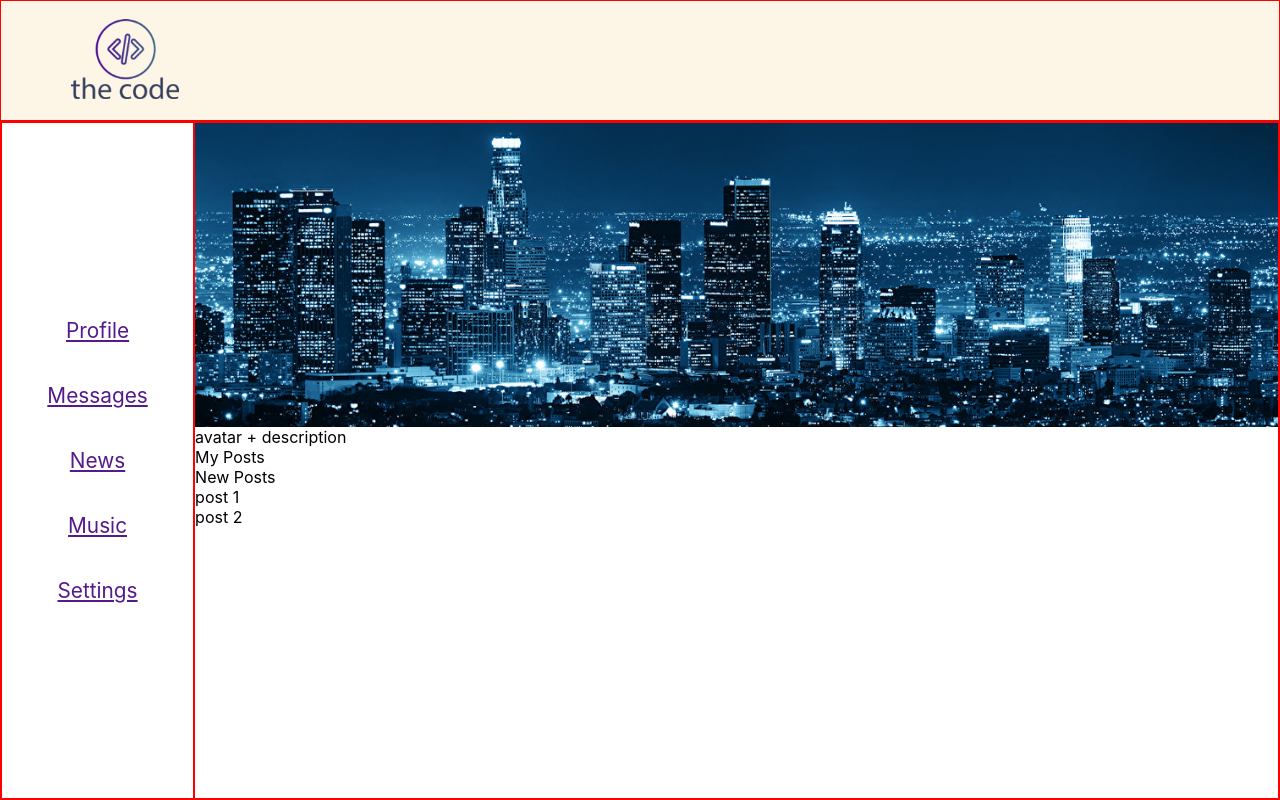
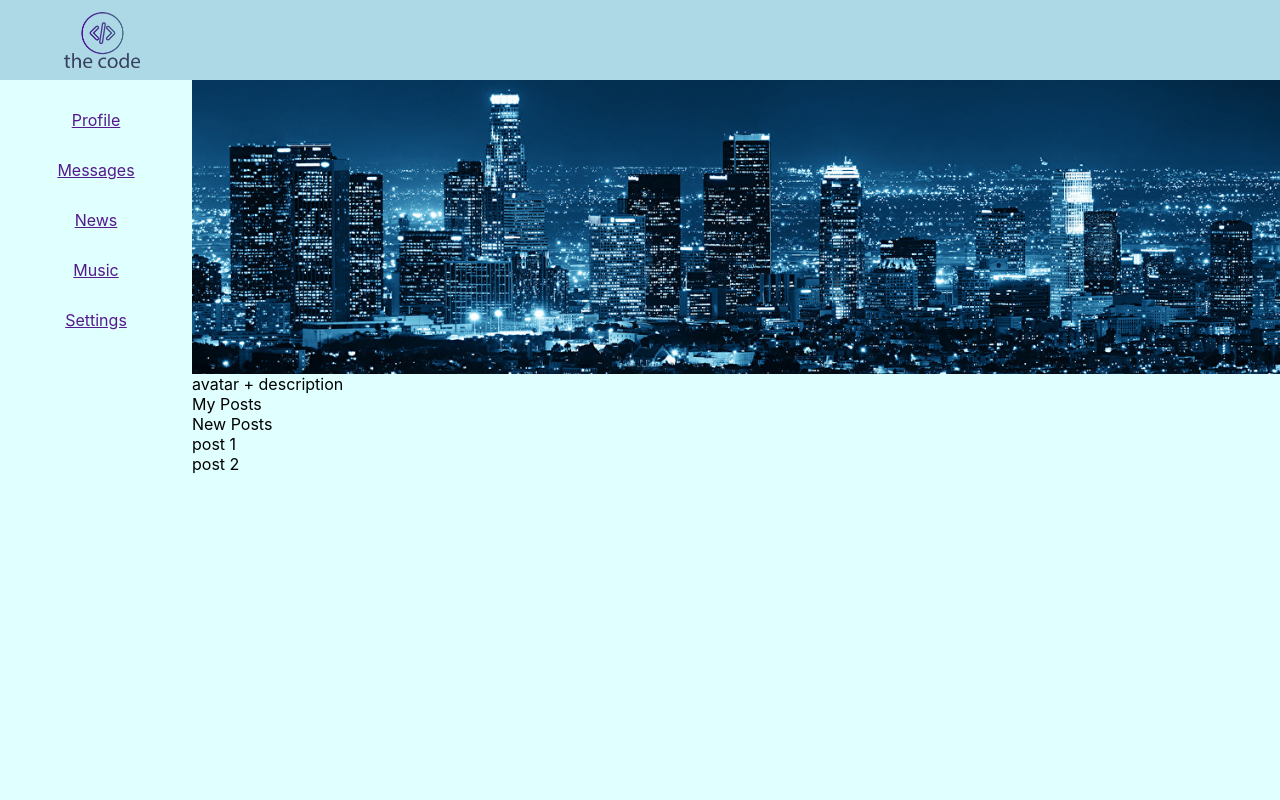
Before and after one commit to picpoint/reactsn, a React (Create React App) app: page / in a window 1280 px wide. Built offline with nearby package versions, Linux system fonts and the light colour scheme.

Commit message:
rewrite layout

```diff
--- a/src/App.js
+++ b/src/App.js
@@ -7,13 +7,13 @@ import Content from './components/Content';
 
 function App() {
   return (
-    <div className="app-wrapper">
-      <div className="app-wrapper__hdr">
-        <Header />
+    <div className = "general">
+      <div className = "general__topBlock">
+        <Header/>
       </div>
-      <div className="app-wrapper__bdy">
-        <Navbar />
-        <Content />
+      <div className = "general__centerBlock">
+        <Navbar/>
+        <Content/>
       </div>
     </div>
   );
--- a/src/components/Content.jsx
+++ b/src/components/Content.jsx
@@ -2,7 +2,7 @@ import React from 'react';
 
 function Content() {
   return(
-    <div className="content">
+    <div className="general__content">
       <img src="city.jpg" alt="city"/>
       <span>avatar + description</span>
       <div>
--- a/src/components/Header.jsx
+++ b/src/components/Header.jsx
@@ -1,8 +1,9 @@
 import React from 'react';
+
 
 function Header () {
   return(
-  <header className="header">
+  <header className="general__header">
     <img src="code.png" alt="code"/>
   </header>
   );
--- a/src/components/Navbar.jsx
+++ b/src/components/Navbar.jsx
@@ -2,7 +2,7 @@ import React from 'react';
 
 function Navbar () {
   return (
-    <nav className="nav">
+    <nav className="general__nav">
       <a href="">Profile</a>
       <a href="">Messages</a>
       <a href="">News</a>
--- a/src/less/style.less
+++ b/src/less/style.less
@@ -1,48 +1,55 @@
 @import 'var.less';
 
-.app-wrapper {
+
+
+.general {
   //border: @border;
   display: flex;
   flex-direction: column;
   height: 100vh;
-  &__hdr {
-    border: @border;
+  box-sizing: border-box;
+  &__topBlock {
+    //border: @border;
     display: flex;
-    align-items: center;
-    height: 15%;
-    background-color: oldlace;
+    justify-content: center;
+    width: 100%;
+    height: 10%;
+    background-color: lightblue;
+  }
+  &__header {
+    //border: @border;
+    display: flex;
+    height: 100%;
+    width: 90%;
       img {
-      height: 80px;
-      margin-left: 70px;
+        align-self: center;
+        height: 70%;
       }
   }
-  &__bdy {
-    border: @border;
-    height: 85%;
+
+  &__centerBlock {
+    //border: @border;
     display: flex;
-    flex-direction: row;
-    .nav {
-      border: @border;
+    height: 90%;
+    background-color: lightcyan;
+  }
+  &__nav {
+    //border: @border;
     display: flex;
     flex-direction: column;
-      justify-content: center;
     align-items: center;
     width: 15%;
-      font-size: 1.3rem;
       a {
-        margin: 20px 0;
+        margin-top: 30px;
       }
   }
-    .content {
-      border: @border;
+  &__content {
+    //border: @border;
     display: flex;
     flex-direction: column;
     width: 85%;
-      img {
-        width: 100%;
-        height: 45%;
-      }
-    }
   }
 
+
+
 }
```
Lines whose indentation alone changed are shown as unchanged.
